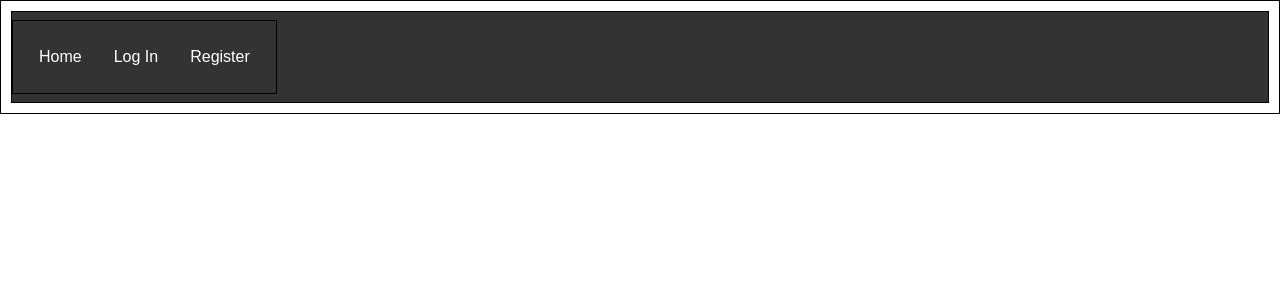
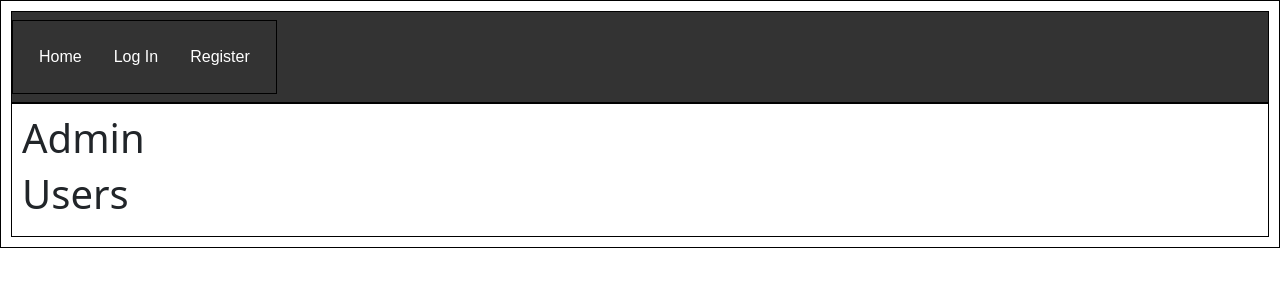
Before and after one commit to rws481664swr/capstone-project, a React (Create React App) app in the folder frontend/: page /admin/users in a window 1280 px wide. Shown: the top 300 px of the page. Built offline with nearby package versions, Linux system fonts and the light colour scheme; no server answers.

Commit message:
basic admin

```diff
--- a/frontend/src/App.js
+++ b/frontend/src/App.js
@@ -8,6 +8,8 @@ import Course from './components/CourseView/Course'
 import Profile from "./components/user/Profile";
 import EditProfile from "./components/user/UserProfile/EditingUser";
 import DisplayProfile from "./components/user/UserProfile/DisplayProfile";
+import Admin from './components/admin/Admin'
+
 const App=()=>
     <>
     <Navbar/>
@@ -22,6 +24,7 @@ const App=()=>
         <Route path="/profile" element={<Profile/>} />
         <Route path={'/profile'} element={<DisplayProfile/>}/>
         <Route path={'/user/:username'} element={<Profile/>}/>
+        <Route path={'/admin/*'} element={<Admin/>}/>
       </Routes>
     </>
 
--- /dev/null
+++ b/frontend/src/components/admin/Admin.js
@@ -0,0 +1,28 @@
+import {Route, Routes} from "react-router-dom";
+import useForm from "../../hooks/useForm";
+
+const Admin = () => {
+    return (
+        <div>
+            <h1>Admin</h1>
+            <Routes>
+                <Route path={'courses/new'} element={<NewCourse/>}/>
+                <Route path={'courses'} element={<h1>Courses</h1>}/>
+                <Route path={'users'} element={<h1>Users</h1>}/>
+
+            </Routes>
+        </div>
+    )
+
+}
+const NewCourse = () => {
+    const [form,onchange,clear,setFormState] = useForm({
+    })
+    return (
+        <div>
+            <h1>New Course</h1>
+
+        </div>
+    )
+}
+export default Admin
```
